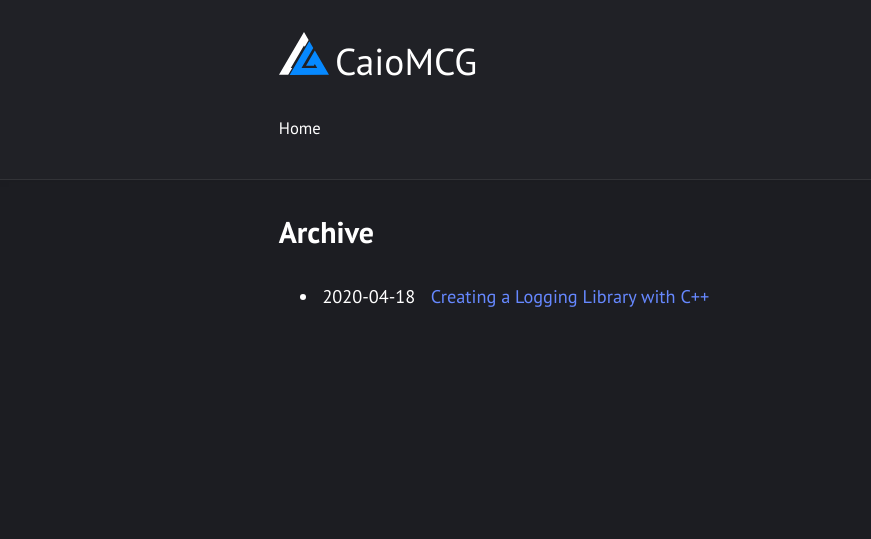
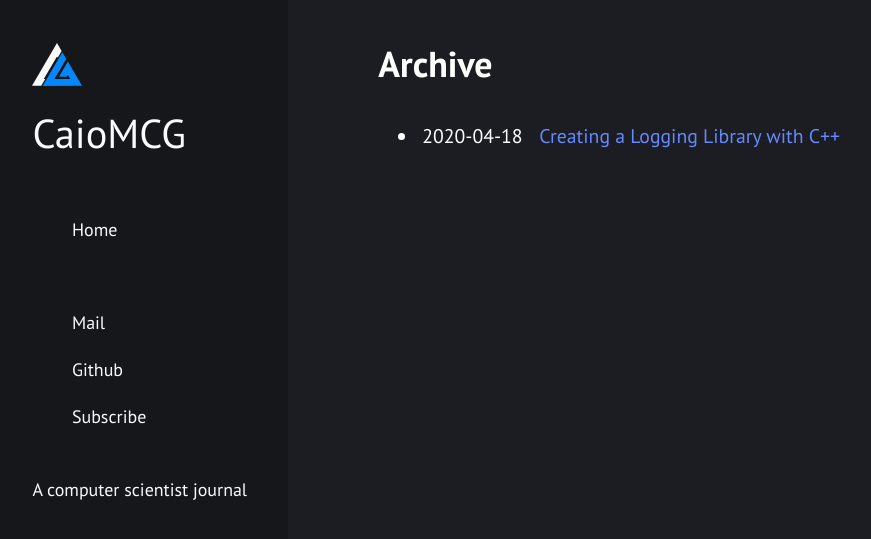
Before and after one commit to caiomcg/caiomcg.github.io, a Jekyll site: the page built from archive.html, in a window 1280 px wide. Shown: the top 539 px of the page, without its empty margins (8-879 px from the left). Built offline with Jekyll 4.4.1, drawn with Linux system fonts in a browser that asks for light colours.

Commit message:
Change layout

```diff
--- a/_config.yml
+++ b/_config.yml
@@ -8,8 +8,8 @@ date_format: "%B %d, %Y"
 
 # Layout
 
-sidebar: false               # show a sidebar instead of the usual header
-show_excerpts: false         # show article excerpts on the home page
+sidebar: true               # show a sidebar instead of the usual header
+show_excerpts: true         # show article excerpts on the home page
 show_related: true           # show the previous and next links after every post
 show_description: true       # show the site description in the sidebar
 show_title: true            # always keep the site title visible
@@ -23,7 +23,7 @@ minimal: false               # use simpler style
 
 navigation:
   - {file: "index.html", icon: home}
-  - {file: "test.md", icon: address-card}
+  - {file: "about.md", icon: address-card}
 
 external:                    # see http://fontawesome.com/icons
   - {title: Mail, icon: envelope, url: "mailto:caiomcg@gmail.com"}
```
Also changed, not shown: about.md (renamed from test.md).
